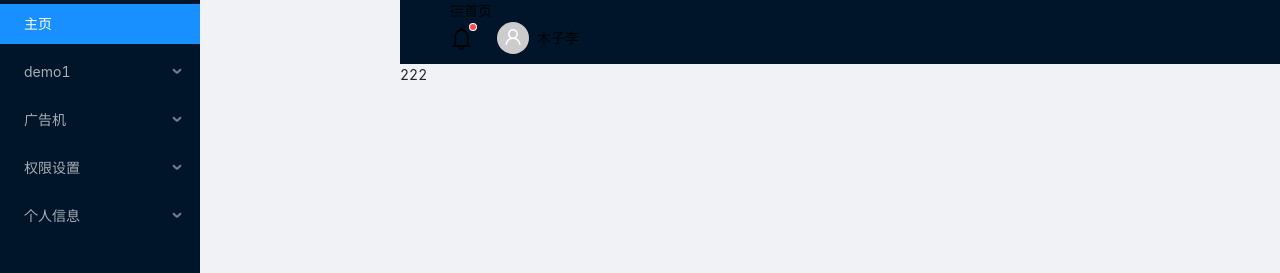
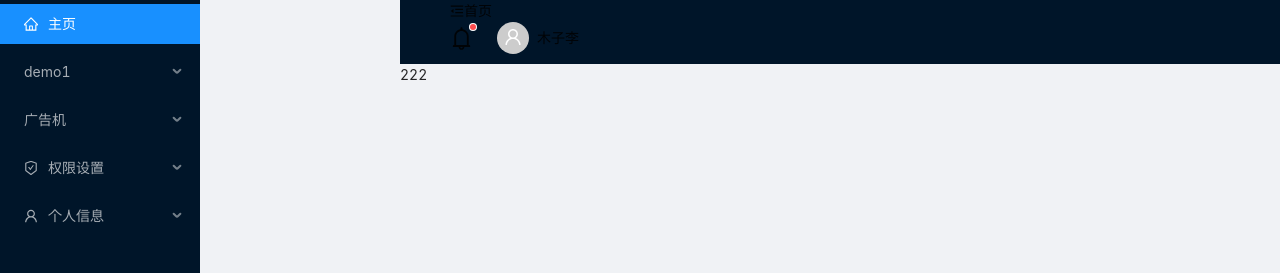
Before and after one commit to liforgithub/react-antd-hook, a React app: page /home in a window 1280 px wide. Shown: the top 273 px of the page. Built offline with nearby package versions, Linux system fonts and the light colour scheme.

Commit message:
sider添加图标

```diff
--- a/src/router/config.js
+++ b/src/router/config.js
@@ -1,4 +1,5 @@
-import {lazy} from 'react'
+import React, {lazy} from 'react'
+import { HomeOutlined, UserOutlined, SafetyCertificateOutlined } from '@ant-design/icons';
 import BlankLayout from '../layouts/blankLayout'
 import BasicLayout from '../layouts/basicLayout'
 import UserLayout from '../layouts/userLayout'
@@ -41,6 +42,7 @@ const router = [
                     {
                         path: '/home',
                         name: '主页',
+                        icon: <HomeOutlined />,
                         component: lazy(() => import('../pages/home'))
                     },
                     {
@@ -83,6 +85,7 @@ const router = [
                     {
                         path: '/authority',
                         name: '权限设置',
+                        icon: <SafetyCertificateOutlined />,
                         children: [
                             {
                                 path: '/authority/role',
@@ -109,6 +112,7 @@ const router = [
                     {
                         path: '/account',
                         name: '个人信息',
+                        icon: <UserOutlined />,
                         children: [
                             {
                                 path: '/account/settings',
```
